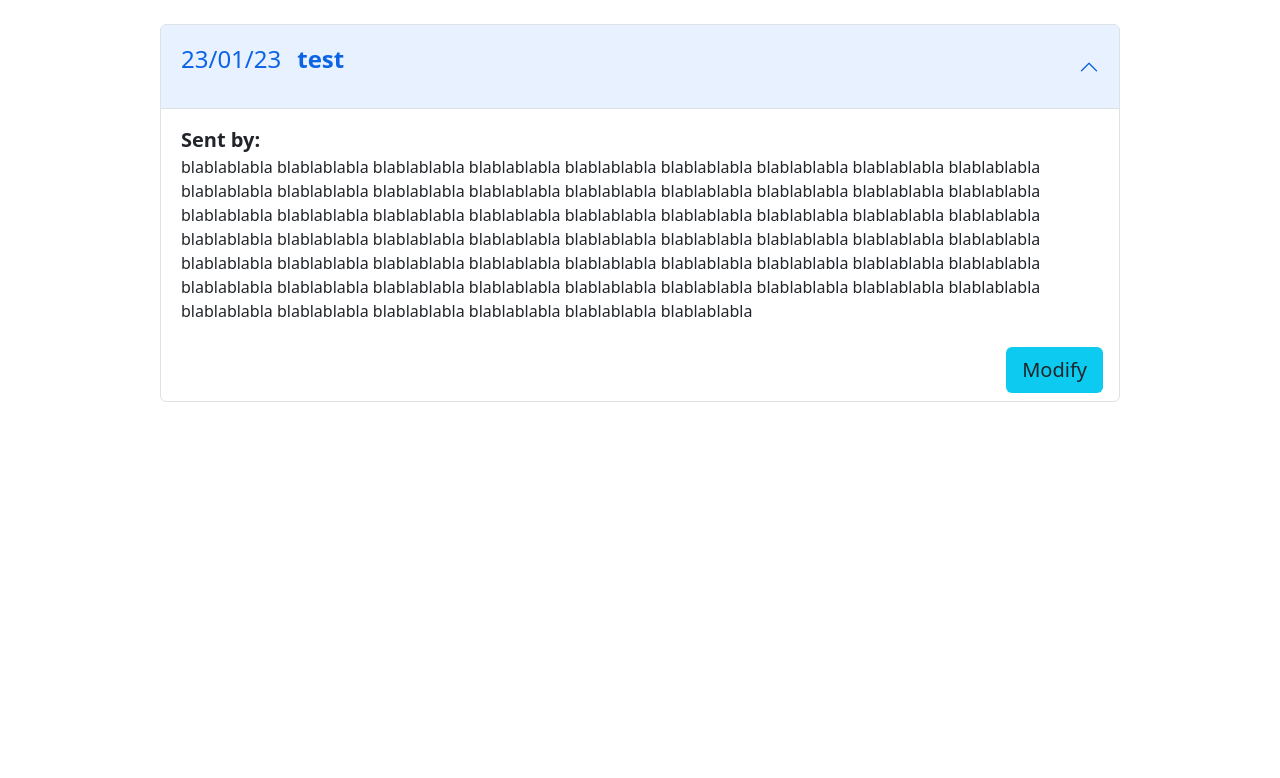
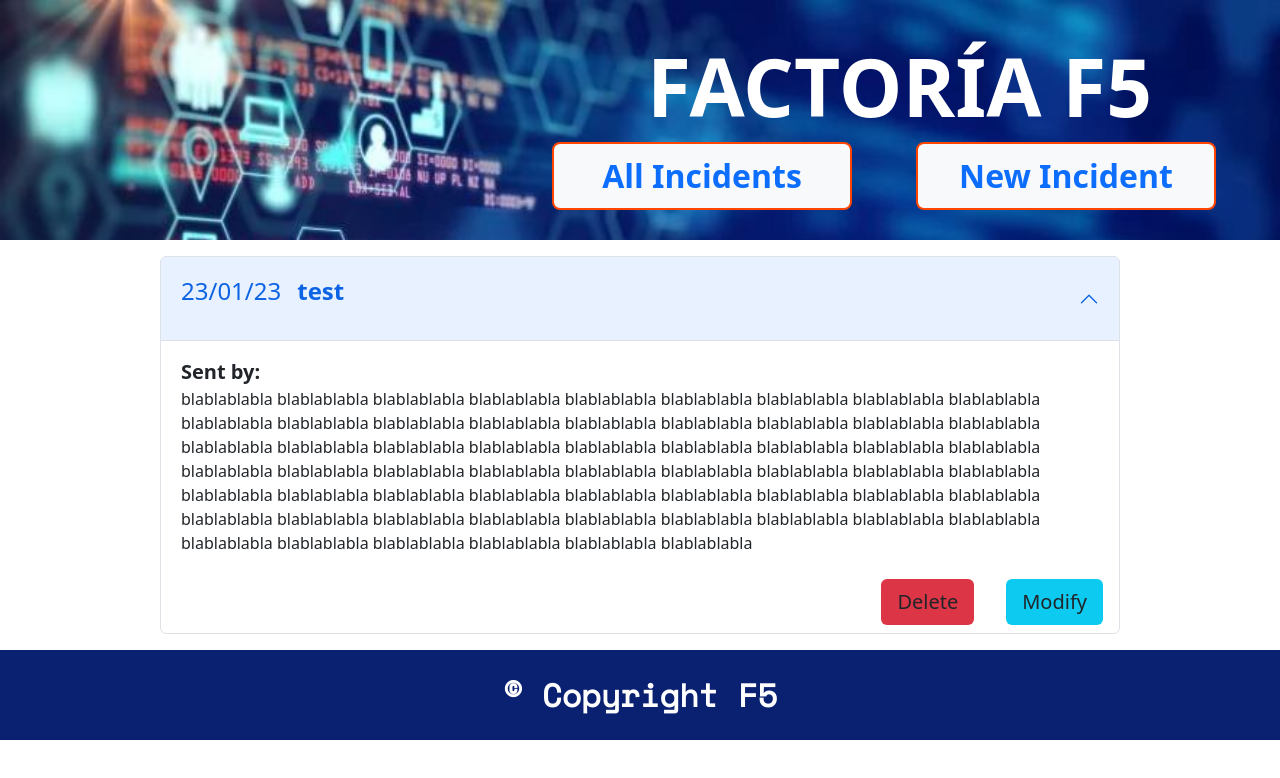
Before and after one commit to Omargf16/Support-App-My-first-CRUD, a Vue app in the folder src/frontend/: page /HomeView in a window 1280 px wide. Shown: the top 778 px of the page. Built offline with nearby package versions, Linux system fonts and the light colour scheme.

Commit message:
margin in header & footer, header, footer & delete button  added to homeview

```diff
--- a/src/frontend/index.html
+++ b/src/frontend/index.html
@@ -4,7 +4,6 @@
     <meta charset="UTF-8">
     <link rel="icon" href="/favicon.ico">
     <link rel="stylesheet" href="./node_modules/bootstrap/scss/bootstrap.scss">
-    <link rel="stylesheet" href="./node_modules/bootstrap/dist/js/bootstrap.min.js">
     <link rel="preconnect" href="https://fonts.googleapis.com">
     <link rel="preconnect" href="https://fonts.gstatic.com" crossorigin>
     <link href="https://fonts.googleapis.com/css2?family=Space+Mono&display=swap" rel="stylesheet">
@@ -16,5 +15,6 @@
   <body>
     <div id="app"></div>
     <script type="module" src="./src/main.js"></script>
+    <script src="./node_modules/bootstrap/dist/js/bootstrap.min.js"></script>
   </body>
 </html>
--- a/src/frontend/src/components/Footer.vue
+++ b/src/frontend/src/components/Footer.vue
@@ -5,7 +5,9 @@
   </template>
 
   <style scoped>
-
+  #Footer{
+    margin-top: 2vh;
+  }
 
 
 #titleFooter{
--- a/src/frontend/src/components/Header.vue
+++ b/src/frontend/src/components/Header.vue
@@ -28,7 +28,7 @@ const props = defineProps ({
     background-repeat: no-repeat;
     background-size: cover;
     height: 30vh;
-
+  margin-bottom: 2vh;
 }
 
 #titleHeader{
--- a/src/frontend/src/components/textBox.vue
+++ b/src/frontend/src/components/textBox.vue
@@ -3,8 +3,7 @@
 </script>
 
 <template>
-
-    <div id="issueTemplate" class="accordion w-75 mx-auto mt-4">
+    <div id="issueTemplate" class="accordion w-75 mx-auto">
         <div class="accordion-item">
             <div class="accordion-header" id="issueTemplateHeader">
                 <button class="accordion-button" type="button" data-bs-toggle="collapse" data-bs-target="#issueTextBox" aria-expanded="true" aria-controls="issueTextBox">
@@ -17,7 +16,7 @@
                 </button>
             </div>
 
-            <div id="issueTextBox" class="accordion-collapse collapse show" aria-labelledby="headingOne">
+            <div id="issueTextBox" class="accordion-collapse collapse show" aria-labelledby="issueTemplateHeader" data-bs-parent="#issueTemplate">
                 <div class="accordion-body">
                     <div id="userName" class="fs-5 fw-bold">
                         Sent by:
@@ -25,9 +24,9 @@
                     blablablabla blablablabla blablablabla blablablabla blablablabla blablablabla blablablabla blablablabla blablablabla blablablabla blablablabla blablablabla blablablabla blablablabla blablablabla blablablabla blablablabla blablablabla blablablabla blablablabla blablablabla blablablabla blablablabla blablablabla blablablabla blablablabla blablablabla blablablabla blablablabla blablablabla blablablabla blablablabla blablablabla blablablabla blablablabla blablablabla blablablabla blablablabla blablablabla blablablabla blablablabla blablablabla blablablabla blablablabla blablablabla blablablabla blablablabla blablablabla blablablabla blablablabla blablablabla blablablabla blablablabla blablablabla blablablabla blablablabla blablablabla blablablabla blablablabla blablablabla
                 </div>
                 <div class="d-md-flex justify-content-md-end">
+                    <button id="deleteButton" class="rounded border border-0 bg-danger mx-3 my-2 btn btn-lg">Delete</button>
                     <button id="modifyButton" class="rounded border border-0 bg-info mx-3 my-2 btn btn-lg">Modify</button>
                 </div>
-
             </div>
         </div>
     </div>
--- a/src/frontend/src/views/HomeView.vue
+++ b/src/frontend/src/views/HomeView.vue
@@ -1,9 +1,13 @@
 <script setup>
+import Header from '../components/Header.vue';
 import textBox from '../components/textBox.vue';
+import Footer from '../components/Footer.vue';
 </script>
 
 <template>
+  <Header></Header>
   <textBox/>
+  <Footer></Footer>
 </template>
 
 <style lang="scss" scoped>
```
Also changed, not shown: 1 other file (tests, documents, lock files or other folders).
